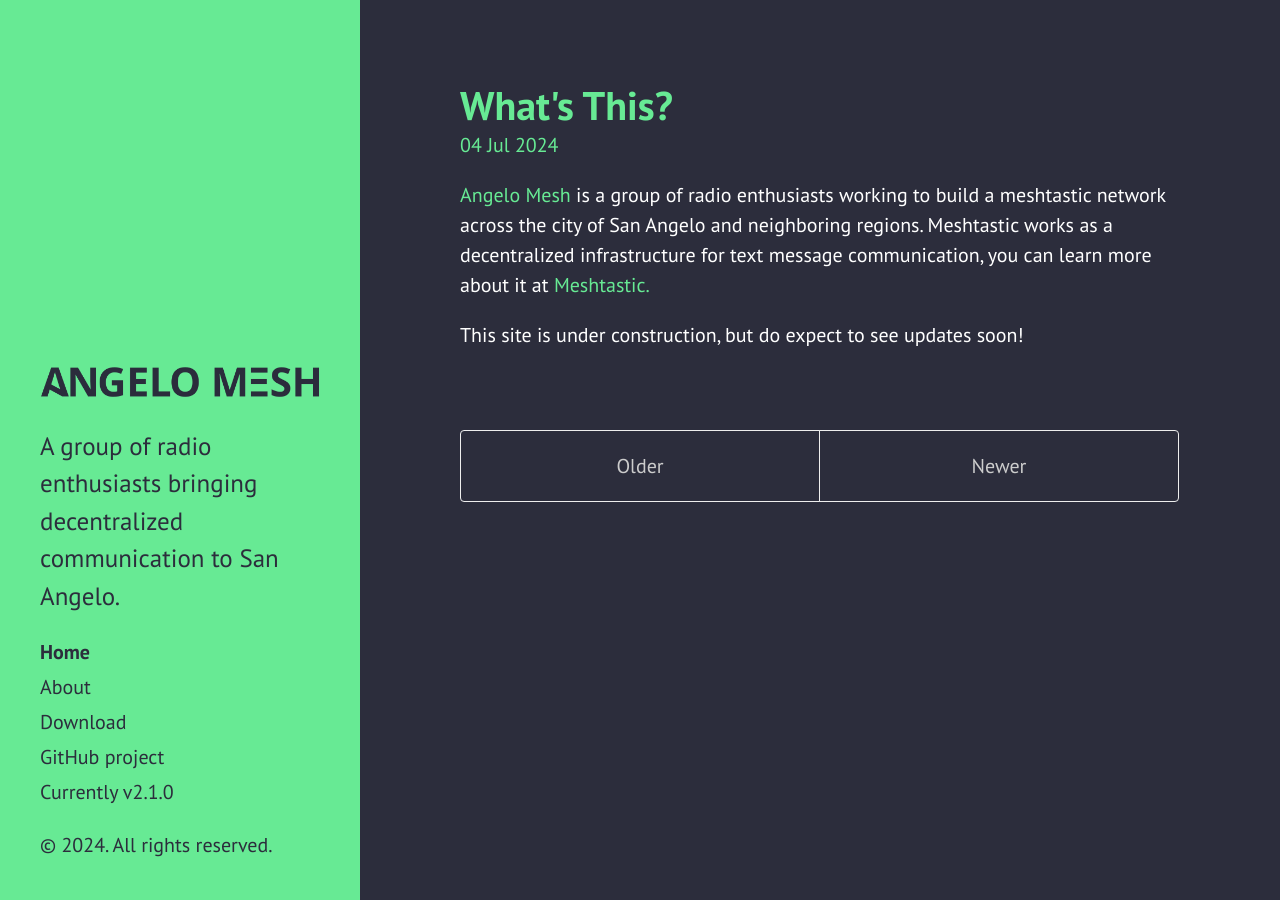
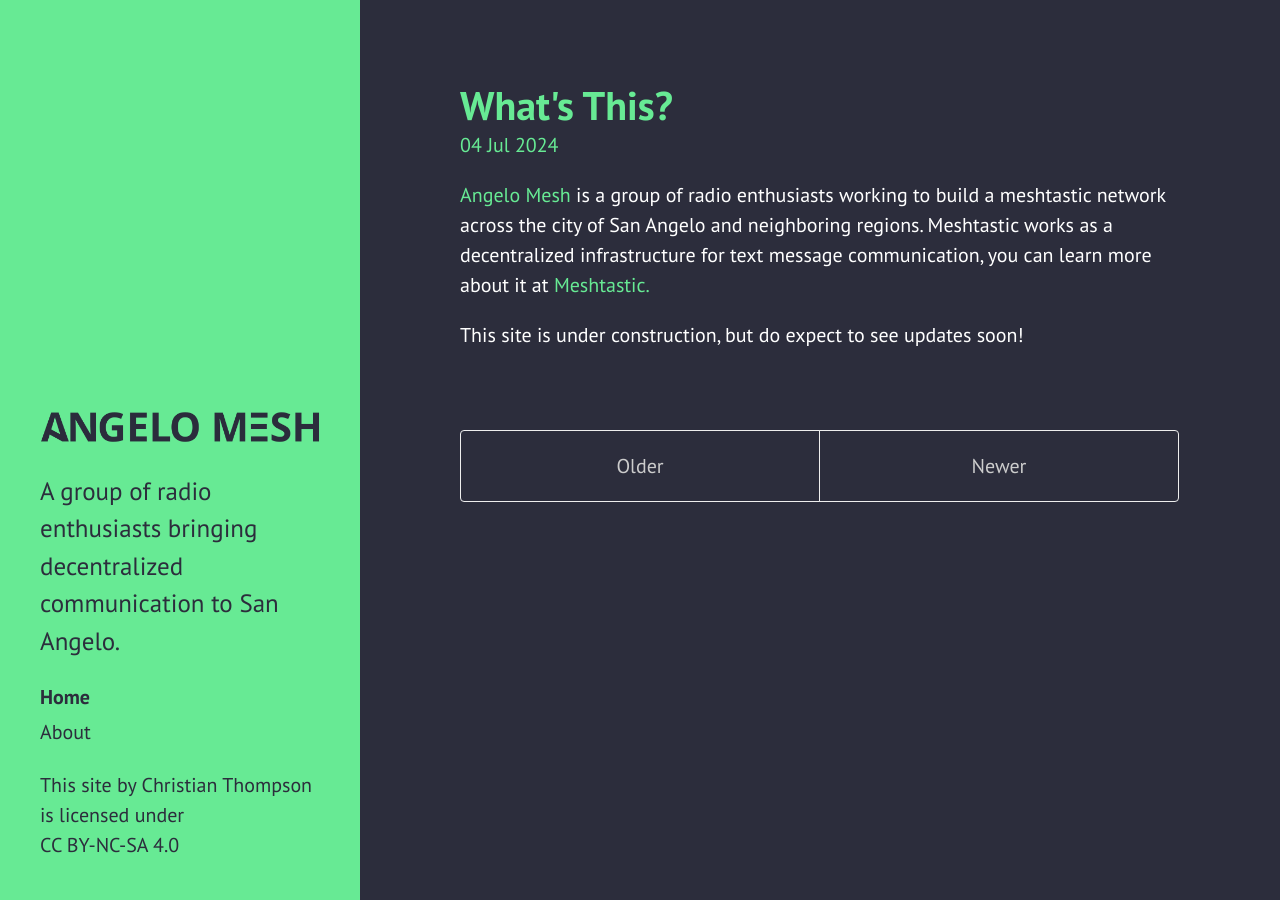
Before and after one commit to RubyMetro/angelomesh, a Jekyll site: the page built from index.html, in a window 1280 px wide. Built offline with Jekyll 4.4.1, drawn with Linux system fonts in a browser that asks for light colours; the list of posts is cut into pages by our own code.

Commit message:
removed extra links from the sidebar and added licensing

```diff
--- a/_config.yml
+++ b/_config.yml
@@ -12,14 +12,4 @@ description:      'A group of radio enthusiasts bringing decentralized communica
 url:              http://angelomesh.com
 baseurl:          /
 
-author:
-  name:           'Mark Otto'
-  url:            https://twitter.com/mdo
-
 paginate:         5
-
-# Custom vars
-version:          2.1.0
-
-github:
-  repo:           https://github.com/poole/hyde
--- a/_includes/sidebar.html
+++ b/_includes/sidebar.html
@@ -23,12 +23,8 @@
           {% endif %}
         {% endif %}
       {% endfor %}
-
-      <a class="sidebar-nav-item" href="{{ site.github.repo }}/archive/v{{ site.version }}.zip">Download</a>
-      <a class="sidebar-nav-item" href="{{ site.github.repo }}">GitHub project</a>
-      <span class="sidebar-nav-item">Currently v{{ site.version }}</span>
     </nav>
 
-    <p>&copy; {{ site.time | date: '%Y' }}. All rights reserved.</p>
+    <p xmlns:cc="http://creativecommons.org/ns#" xmlns:dct="http://purl.org/dc/terms/">This site by <span property="cc:attributionName">Christian Thompson</span> is licensed under <a href="https://creativecommons.org/licenses/by-nc-sa/4.0/?ref=chooser-v1" target="_blank" rel="license noopener noreferrer" style="display:inline-block;">CC BY-NC-SA 4.0</a></p>
   </div>
 </div>
```
